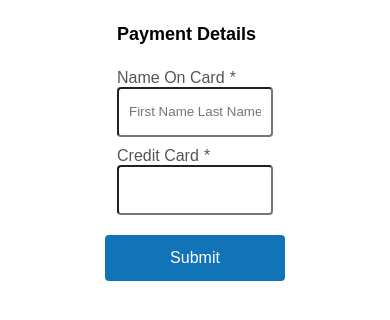
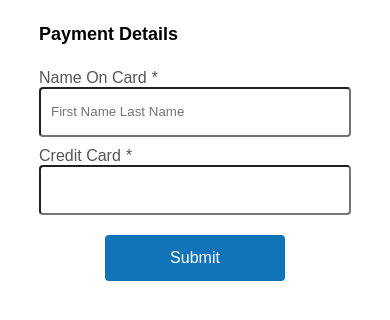
Before and after one commit to nluo/simple-cc-validation-with-form, a React (Create React App) app: page / in a window 390 px wide. Shown: the top 320 px of the page. Built offline with nearby package versions, Linux system fonts and the light colour scheme; the HTML template or start-up script is replaced by a standard one.

Commit message:
Update css

```diff
--- a/src/Components/Form/style.css
+++ b/src/Components/Form/style.css
@@ -75,3 +75,12 @@
 .result {
   margin-top: 20px;
 }
+
+@media (max-width: 800px) {
+  .form {
+    width: 80vw;
+  }
+  .form-group {
+    max-width: 80vw;
+}
+}
```
